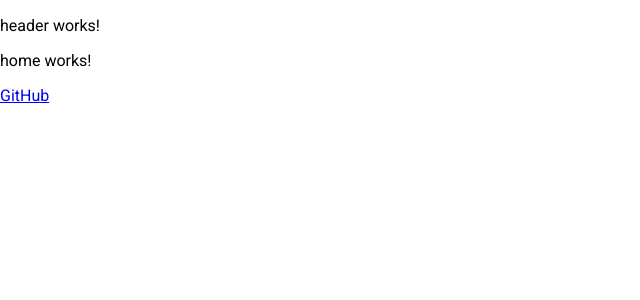
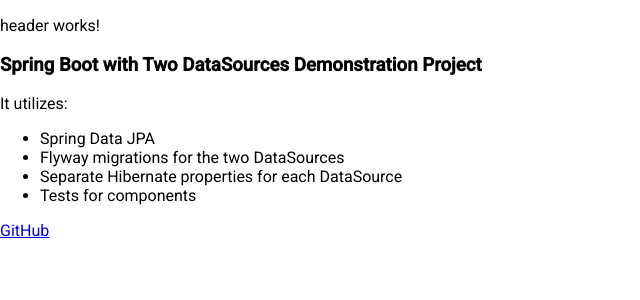
Before and after one commit to drumonii/SpringBootTwoDataSources, an Angular app in the folder demo-frontend/: page / in a window 1280 px wide. Shown: the top 300 px of the page, without its empty margins (0-640 px from the left). Built offline with nearby package versions, Linux system fonts and the light colour scheme; no server answers.

Commit message:
Show demo project overview and features with SB version

```diff
--- /dev/null
+++ b/demo-frontend/src/app/models/spring-boot-version-holder.ts
@@ -0,0 +1,3 @@
+export interface SpringBootVersionHolder {
+  springBootVersion: string;
+}
--- a/demo-frontend/src/app/views/home/home.module.ts
+++ b/demo-frontend/src/app/views/home/home.module.ts
@@ -3,6 +3,7 @@ import { CommonModule } from '@angular/common';
 
 import { HomeView } from './home.view';
 import { HomeRoutingModule } from './home-routing.module';
+import { HomeService } from './home.service';
 
 @NgModule({
   declarations: [
@@ -11,6 +12,9 @@ import { HomeRoutingModule } from './home-routing.module';
   imports: [
     CommonModule,
     HomeRoutingModule
+  ],
+  providers: [
+    HomeService
   ]
 })
 export class HomeModule { }
--- /dev/null
+++ b/demo-frontend/src/app/views/home/home.service.ts
@@ -0,0 +1,21 @@
+import { Injectable } from '@angular/core';
+import { HttpClient } from '@angular/common/http';
+
+import { Observable } from 'rxjs';
+import { map } from 'rxjs/operators';
+
+import { SpringBootVersionHolder } from '@models/spring-boot-version-holder';
+
+@Injectable()
+export class HomeService {
+
+  constructor(private httpClient: HttpClient) {}
+
+  getSpringBootVersion(): Observable<string> {
+    return this.httpClient.get<SpringBootVersionHolder>('/sb-version')
+      .pipe(
+        map(springBootVersionHolder => springBootVersionHolder.springBootVersion)
+      );
+  }
+
+}
--- a/demo-frontend/src/app/views/home/home.view.html
+++ b/demo-frontend/src/app/views/home/home.view.html
@@ -1,3 +1,11 @@
-<p>
-  home works!
-</p>
+<h3 id="project-overview">Spring Boot with Two DataSources Demonstration Project</h3>
+<ng-container *ngIf="(springBootVersion$ | async) as springBootVersion">
+  <p id="project-details">This project demonstrates how to use two DataSources with Spring Boot {{springBootVersion}}</p>
+</ng-container>
+<p>It utilizes:</p>
+<ul id="project-features-list">
+  <li>Spring Data JPA</li>
+  <li>Flyway migrations for the two DataSources</li>
+  <li>Separate Hibernate properties for each DataSource</li>
+  <li>Tests for components</li>
+</ul>
--- a/demo-frontend/src/app/views/home/home.view.ts
+++ b/demo-frontend/src/app/views/home/home.view.ts
@@ -1,4 +1,8 @@
 import { Component, OnInit } from '@angular/core';
+
+import { Observable } from 'rxjs';
+
+import { HomeService } from './home.service';
 
 @Component({
   selector: 'app-home',
@@ -7,9 +11,16 @@ import { Component, OnInit } from '@angular/core';
 })
 export class HomeView implements OnInit {
 
-  constructor() { }
+  springBootVersion$: Observable<string>;
+
+  constructor(private homeService: HomeService) {}
 
   ngOnInit() {
+    this.getSpringBootVersion();
+  }
+
+  private getSpringBootVersion() {
+    this.springBootVersion$ = this.homeService.getSpringBootVersion();
   }
 
 }
```
Also changed, not shown: 2 other files (tests, documents, lock files or other folders).
